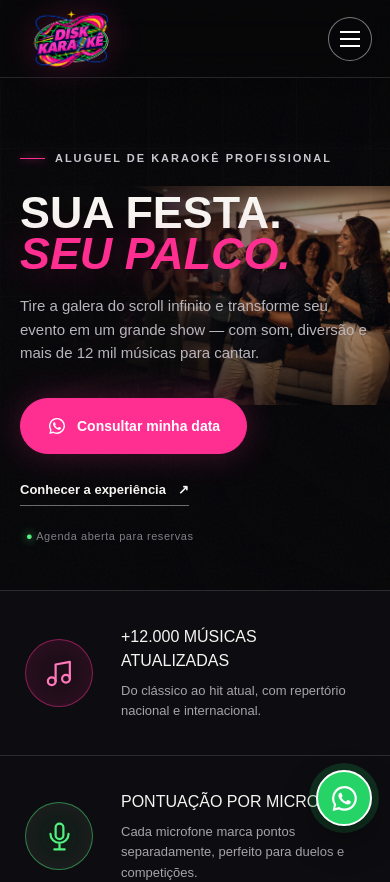
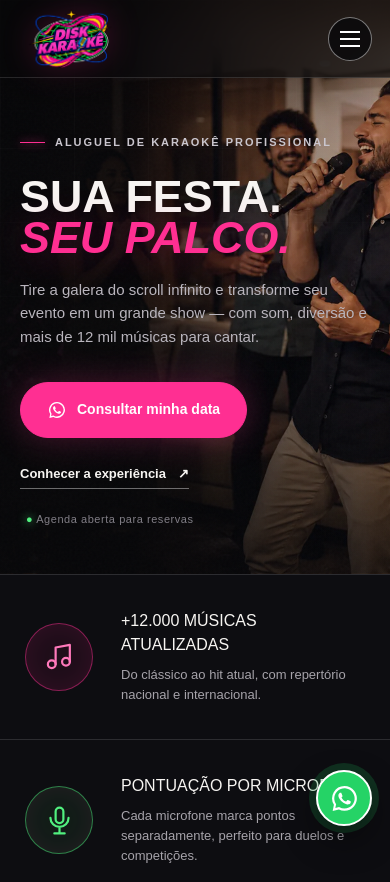
Before and after one commit to afucuhara/disk-karaoke, a Next.js app: page / in a window 390 px wide. Shown: the top 882 px of the page. Built offline with nearby package versions, Linux system fonts and the light colour scheme.

Commit message:
Corrige contraste e hero mobile

```diff
--- a/app/globals.css
+++ b/app/globals.css
@@ -43,6 +43,22 @@
     height: 2px;
     min-height: 2px;
     background: #fff;
+  }
+}
+
+@media (max-width: 720px) {
+  .mobile-menu-overlay { display: none; }
+  body.mobile-menu-open .mobile-menu-overlay { display: block; }
+  .hero,
+  .products-hero,
+  .about-hero {
+    min-height: 550px;
+    padding-top: 108px;
+    background-size: auto, auto, cover;
+  }
+  .hero-slide {
+    background-size: auto, auto, cover;
+    background-position: center center;
   }
 }
 
@@ -693,3 +709,19 @@ main { overflow: hidden; }
     line-height: 1.55;
   }
 }
+
+@media (max-width: 720px) {
+  .mobile-menu-overlay { display: none; }
+  body.mobile-menu-open .mobile-menu-overlay { display: block; }
+  .hero,
+  .products-hero,
+  .about-hero {
+    min-height: 550px;
+    padding-top: 108px;
+    background-size: auto, auto, cover;
+  }
+  .hero-slide {
+    background-size: auto, auto, cover;
+    background-position: center center;
+  }
+}
--- a/deploy/assets/css/updates.css
+++ b/deploy/assets/css/updates.css
@@ -43,6 +43,22 @@
     height: 2px;
     min-height: 2px;
     background: #fff;
+  }
+}
+
+@media (max-width: 720px) {
+  .mobile-menu-overlay { display: none; }
+  body.mobile-menu-open .mobile-menu-overlay { display: block; }
+  .hero,
+  .products-hero,
+  .about-hero {
+    min-height: 550px !important;
+    padding-top: 108px !important;
+    background-size: auto, auto, cover !important;
+  }
+  .hero-slide {
+    background-size: auto, auto, cover !important;
+    background-position: center center !important;
   }
 }
 
@@ -354,3 +370,19 @@
     line-height: 1.55 !important;
   }
 }
+
+@media (max-width: 720px) {
+  .mobile-menu-overlay { display: none; }
+  body.mobile-menu-open .mobile-menu-overlay { display: block; }
+  .hero,
+  .products-hero,
+  .about-hero {
+    min-height: 550px !important;
+    padding-top: 108px !important;
+    background-size: auto, auto, cover !important;
+  }
+  .hero-slide {
+    background-size: auto, auto, cover !important;
+    background-position: center center !important;
+  }
+}
```
